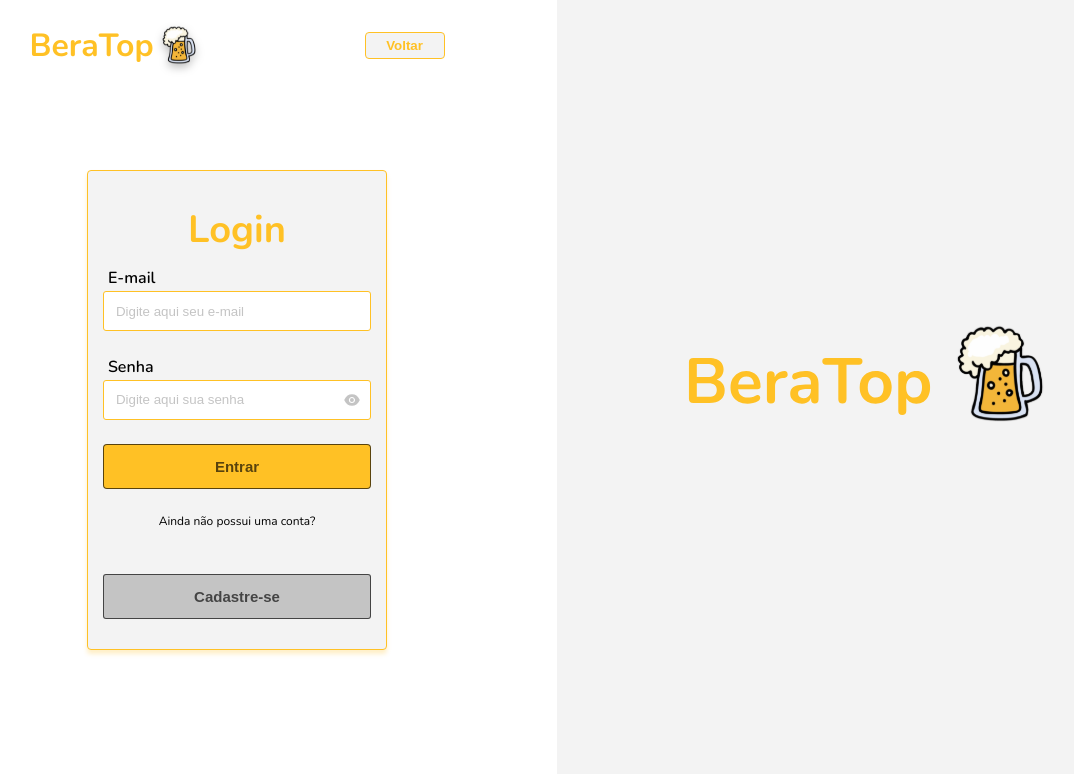
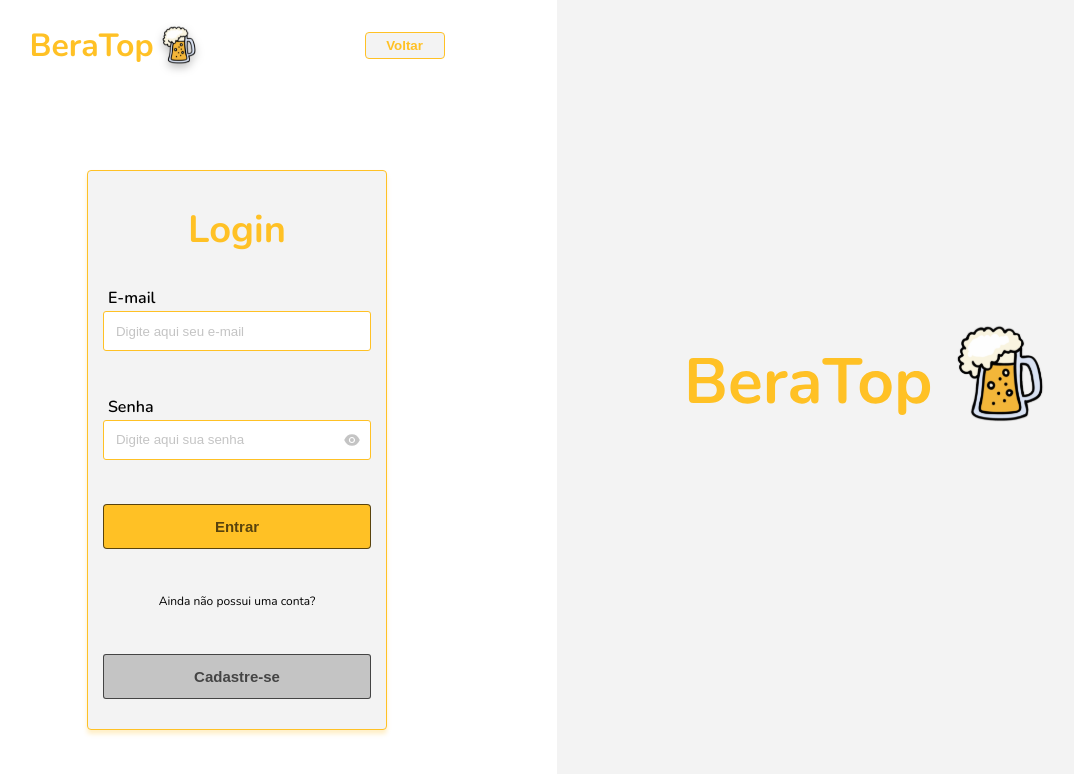
Before and after one commit to letlm/capstone-bera-top, a React (Create React App) app: page /login in a window 1280 px wide. Shown: the top 774 px of the page, without its empty margins (83-1157 px from the left). Built offline with nearby package versions, Linux system fonts and the light colour scheme; the HTML template or start-up script is replaced by a standard one.

Commit message:
fix: ajustes no css do componente Login, feitos no button de cadastro e no form.

```diff
--- a/src/components/LoginForm/styles.js
+++ b/src/components/LoginForm/styles.js
@@ -19,7 +19,7 @@ export const Form = styled.div`
   flex-direction: column;
   width: 90%;
   margin: 0 auto;
-  height: 60vh;
+  height: 70vh;
   position: relative;
   top: 10%;
   border-radius: 4px;
@@ -126,6 +126,7 @@ export const Form = styled.div`
       border: 1px solid var(--grey-3);
       border-radius: 4px;
 
+
       :hover {
         color: var(--grey-3);
         background: var(--yellow-0);
@@ -153,6 +154,7 @@ export const Form = styled.div`
 
       :hover {
         background: var(--grey-2);
+        border: 1px solid var(--grey-1);
       }
     }
   }
```
